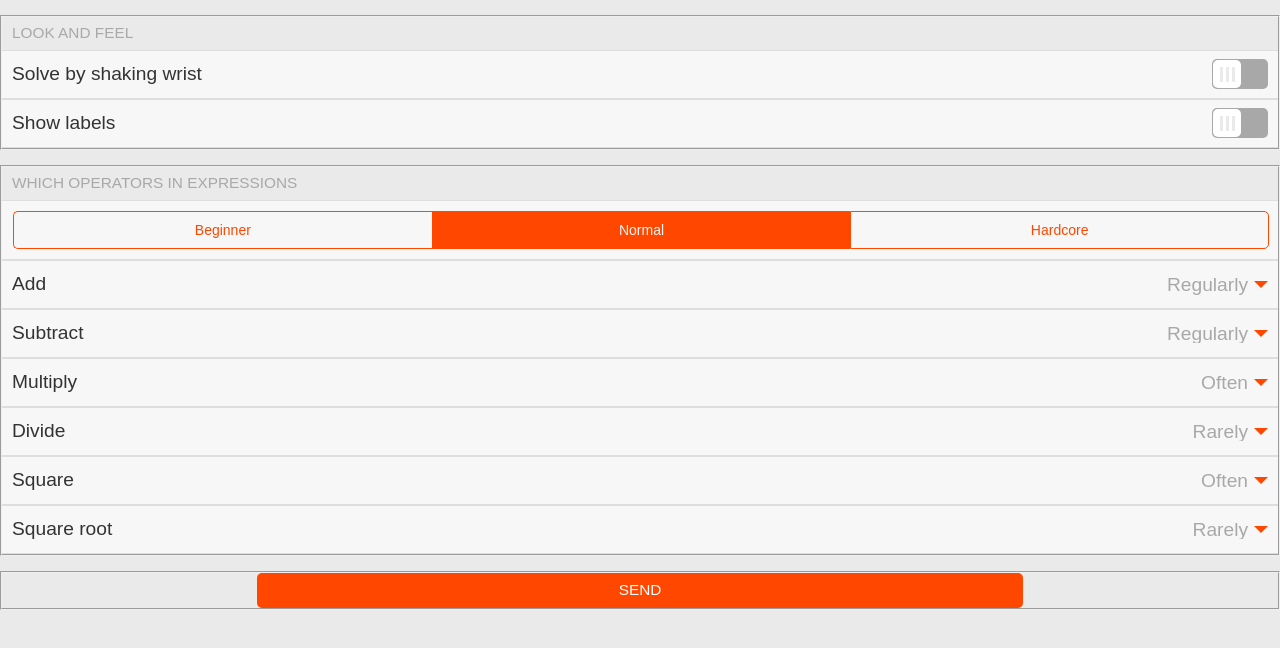
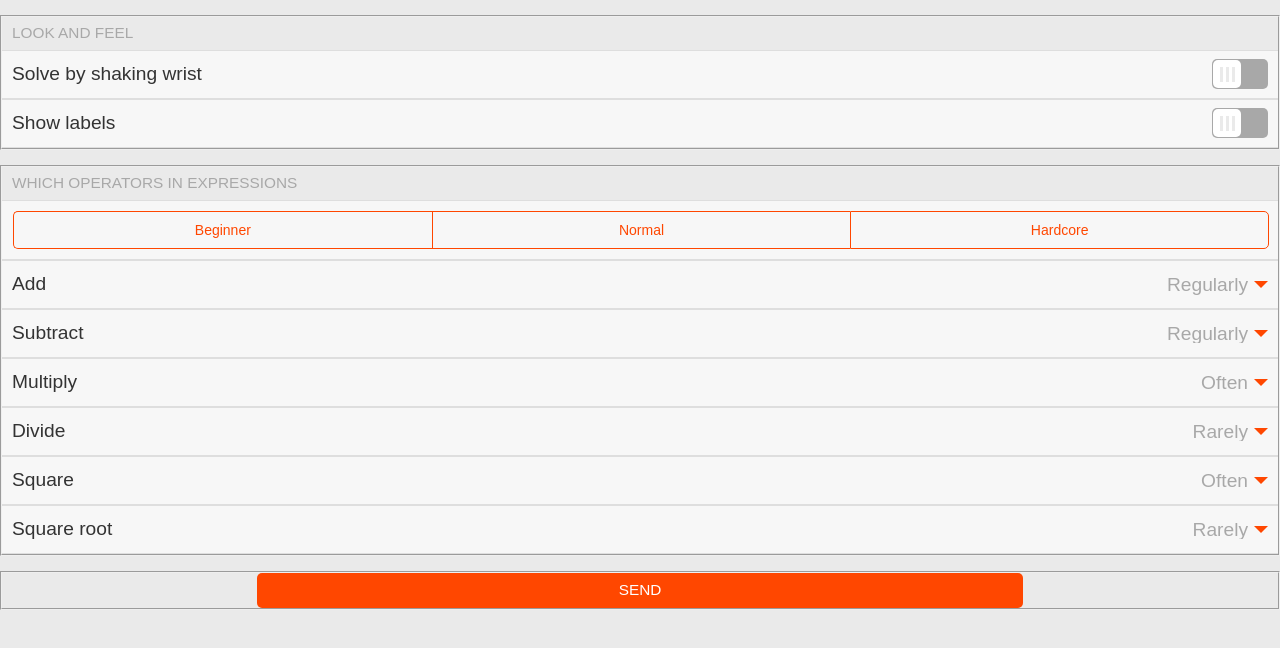
Before and after one commit to samuelmr/pebble-solveit, a plain HTML site: page configure.html in a window 1280 px wide. Drawn offline with Linux system fonts and the light colour scheme.

Commit message:
No preset mode

```diff
--- a/configure.html
+++ b/configure.html
@@ -31,7 +31,7 @@
     <div class="item-container-content">
       <label class="item tab-buttons">
         <a name="mode" class="tab-button" id="beginner-tab" onclick="setMode('beginner');">Beginner</a>
-        <a name="mode" class="tab-button active" id="normal-tab" onclick="setMode('normal');">Normal</a>
+        <a name="mode" class="tab-button" id="normal-tab" onclick="setMode('normal');">Normal</a>
         <a name="mode" class="tab-button" id="hardcore-tab" onclick="setMode('hardcore');">Hardcore</a>
       </label>
     </div>
```
